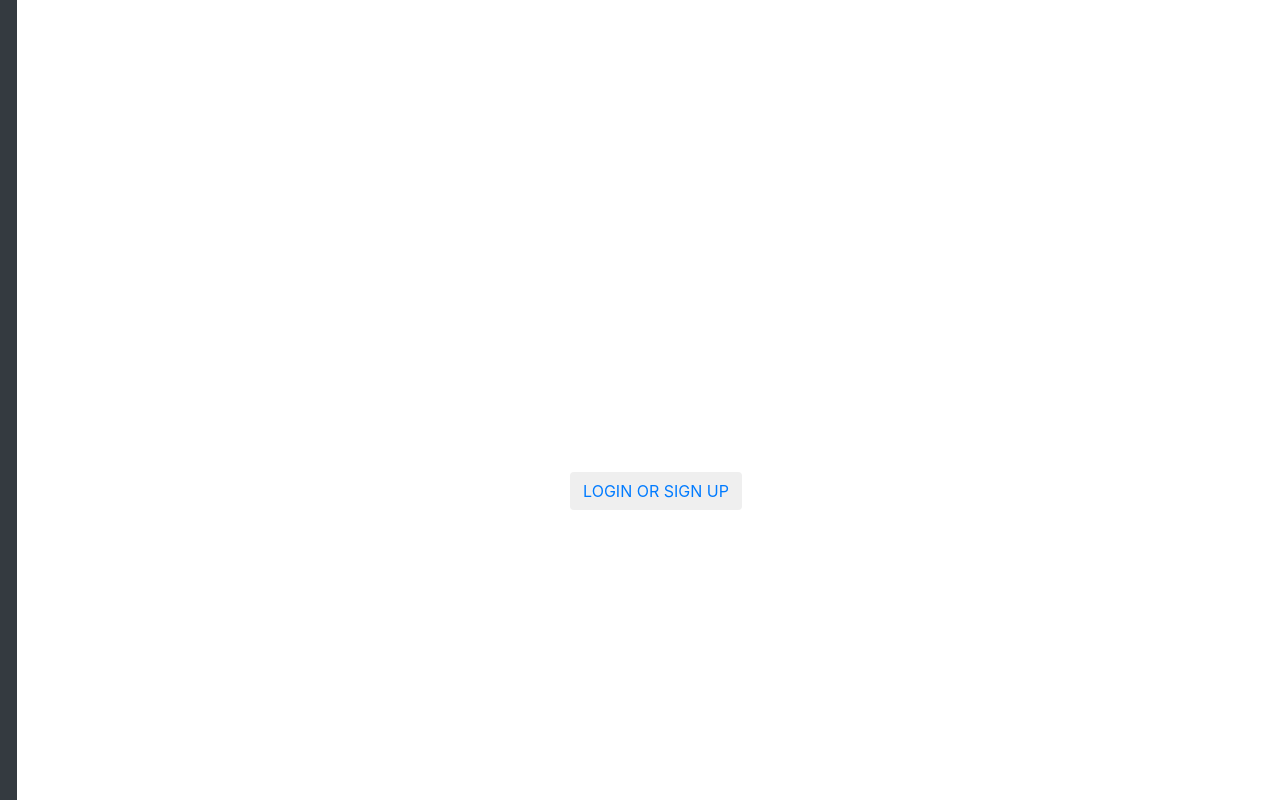
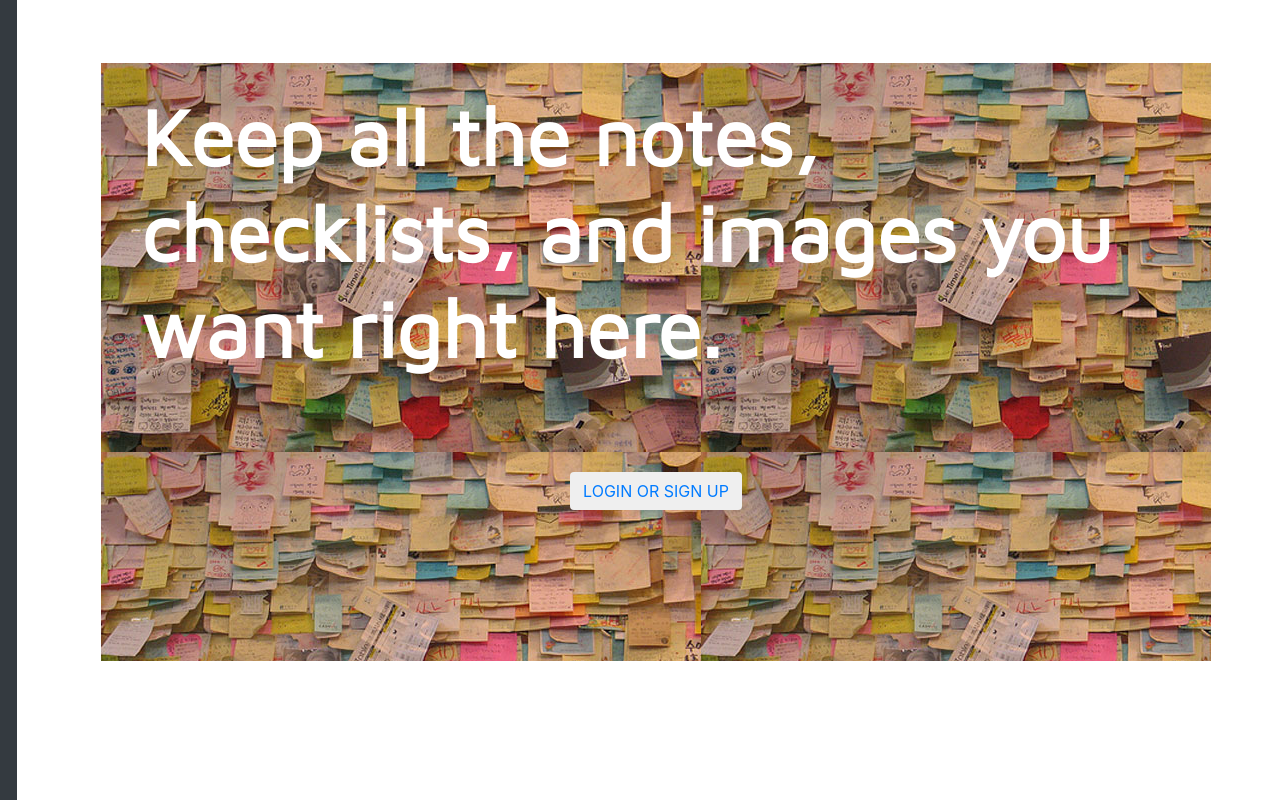
Before and after one commit to kristinlin/MiLKShake, a Flask app: page / in a window 1280 px wide. Shown: the part 56-856 px from the top of the page. Run offline with Flask 2, Linux system fonts and the light colour scheme; parts of the project's set-up code (start-up, migrations or seed data) failed here and were passed over; some libraries are stand-ins or nearby versions.

Commit message:
now works

```diff
--- a/dairynotes/templates/base.html
+++ b/dairynotes/templates/base.html
@@ -54,7 +54,7 @@
 	  {% endfor %}
 	</div>
 	{% block content1 %}
-	<div id="front_page" style="background-image: url("{{filename}}");" >
+	<div id="front_page" style="background-image: url('/static/postits.jpeg');" >
 	  <div class="row front">
 	    <h1 class="heading" id="front_line" >Keep all the notes, checklists, and images you want right here.</h1>
 	  </div>
```
